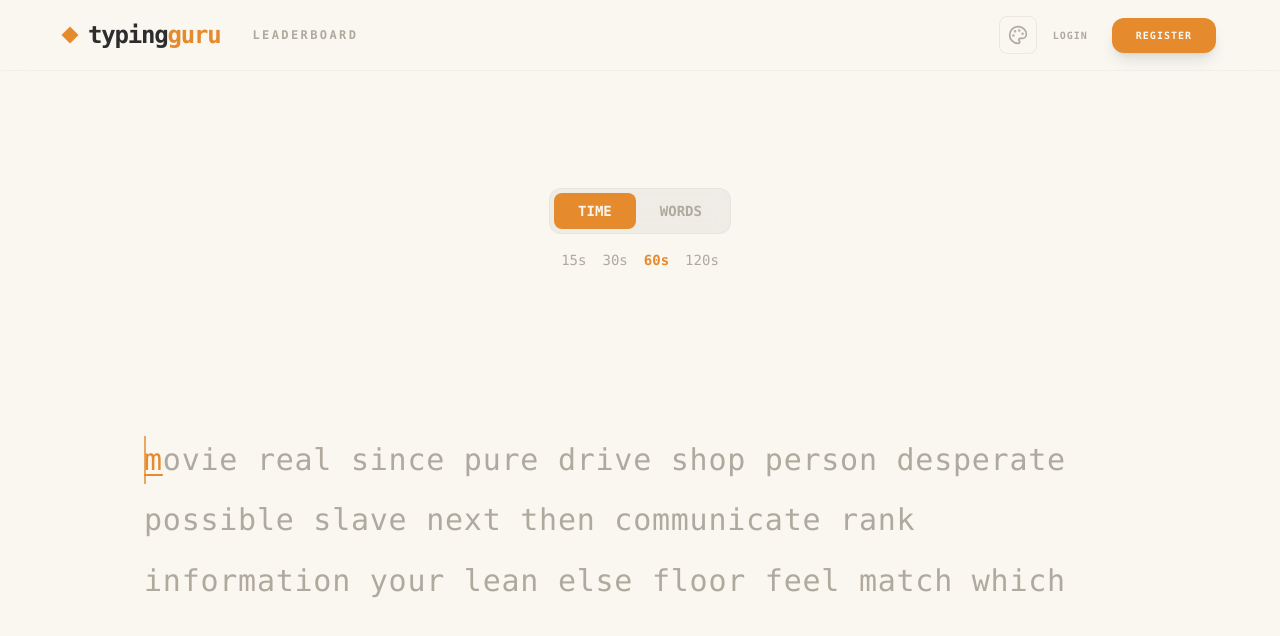
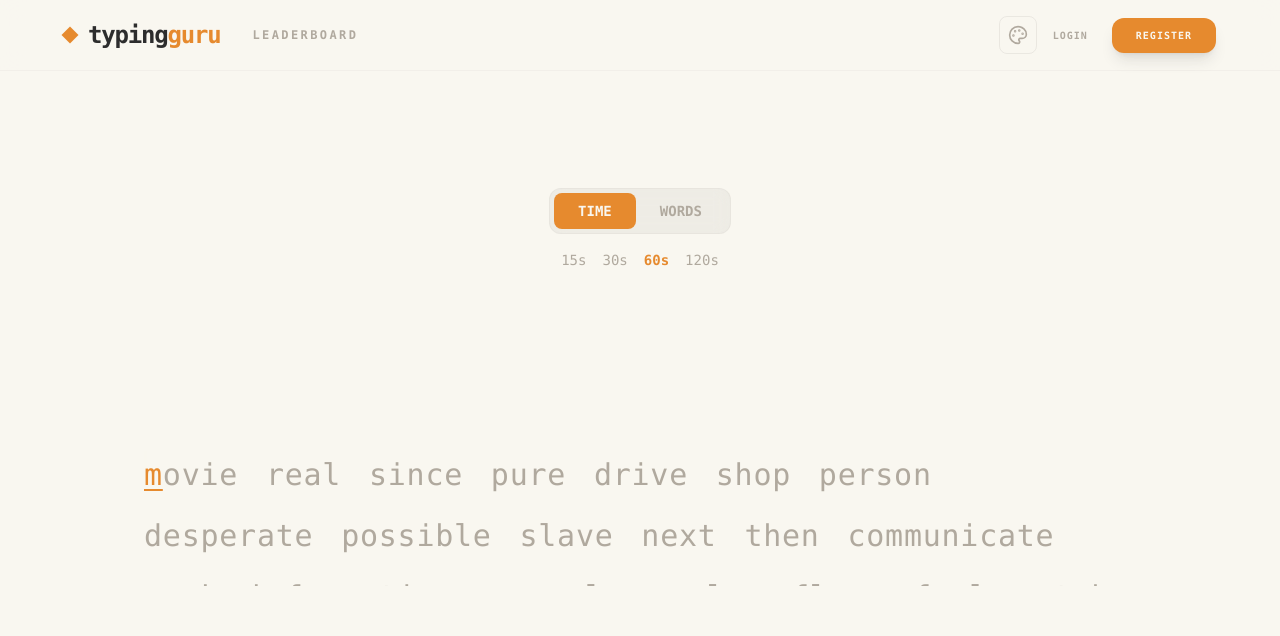
Before and after one commit to ashish07-cloud/Typing, a React (Vite) app in the folder client/: page / in a window 1280 px wide. Shown: the top 636 px of the page. Built offline with nearby package versions, Linux system fonts and the light colour scheme.

Commit message:
updated some caret function

```diff
--- a/client/src/components/typing-engine/Caret.jsx
+++ b/client/src/components/typing-engine/Caret.jsx
@@ -7,18 +7,21 @@ const Caret = memo(({ status }) => {
     <div
       className={`
         absolute
-        z-20
-        bg-main
-        w-[2px]
-        transition-transform
-        duration-75
-        ease-out
-        ${status === "idle" ? "animate-pulse" : ""}
+        z-30
+
+        w-[0.1em]
+        rounded-[var(--roundness, 0.1em)]
+        pointer-events-none
+        will-change-transform
+
+        transition-transform duration-[100ms] cubic-bezier(0.17, 0.67, 0.83, 0.67)
+        ${status === "idle" ? "animate-caret-smooth" : "opacity-100"}
       `}
       style={{
-        height: "var(--caret-height, 1.5em)",
+        backgroundColor: "var(--main-color)",
+        height: "1.2em", // Matching MonkeyType CSS
         transform: "translate3d(var(--caret-x), var(--caret-y), 0)",
-        top: 0,
+        top: "-0.1em", // Slight offset to center vertically with text
         left: 0,
       }}
     />
--- a/client/src/components/typing-engine/TestDisplay.jsx
+++ b/client/src/components/typing-engine/TestDisplay.jsx
@@ -1,22 +1,9 @@
-import {
-  useEffect,
-  useRef,
-  useCallback,
-  useLayoutEffect,
-  useState,
-} from "react";
+import { useEffect, useRef, useCallback, useLayoutEffect, useState } from "react";
 import Caret from "./Caret";
 import Word from "./Word";
 import HiddenInput from "./HiddenInput";
 
-export default function TestDisplay({
-  words,
-  index,
-  results,
-  status,
-  handleChar,
-  handleBackspace,
-}) {
+export default function TestDisplay({ words, index, results, status, handleChar, handleBackspace }) {
   const containerRef = useRef(null);
   const wordsWrapperRef = useRef(null);
   const inputRef = useRef(null);
@@ -24,9 +11,7 @@ export default function TestDisplay({
   const [marginOffset, setMarginOffset] = useState(0);
 
   useEffect(() => {
-    if (status !== "finished") {
-      inputRef.current?.focus();
-    }
+    if (status !== "finished") inputRef.current?.focus();
   }, [status]);
 
   useEffect(() => {
@@ -44,37 +29,35 @@ export default function TestDisplay({
 
     if (!container || !activeLetter) return;
 
-    const raf = requestAnimationFrame(() => {
-      // 1. Caret Positioning
+    const updateCaret = () => {
       const containerRect = container.getBoundingClientRect();
       const letterRect = activeLetter.getBoundingClientRect();
 
-      container.style.setProperty("--caret-x", `${letterRect.left - containerRect.left}px`);
-      container.style.setProperty("--caret-y", `${letterRect.top - containerRect.top}px`);
-      container.style.setProperty("--caret-height", `${letterRect.height}px`);
+      // Calculate position relative to container
+      const x = letterRect.left - containerRect.left;
+      const y = letterRect.top - containerRect.top;
 
-      // 2. Line Shifting Logic
-      // We find the parent "Word" div of the current letter
+      container.style.setProperty("--caret-x", `${x}px`);
+      container.style.setProperty("--caret-y", `${y}px`);
+
+      // Line Shifting Logic
       const activeWord = activeLetter.closest(".word-wrapper");
       if (activeWord) {
         const wordTop = activeWord.offsetTop;
         const wordHeight = activeWord.offsetHeight;
-        const gap = 12; // This matches your gap-y-3 (0.75rem / 12px)
-
-        // lineHeight is the distance from the top of one line to the top of the next
+        const gap = 12; // gap-y-3
         const lineHeight = wordHeight + gap;
 
-        // If the current word is on line 2 or further down (wordTop > 0)
-        // We shift the wrapper up so the active word is always on the 2nd line.
-        // Line 0: top=0, Line 1: top=lineHeight, Line 2: top=lineHeight*2
+        // MonkeyType behavior: shift when moving to line 3
         if (wordTop > lineHeight) {
           setMarginOffset(-(wordTop - lineHeight));
         } else {
           setMarginOffset(0);
         }
       }
-    });
+    };
 
+    const raf = requestAnimationFrame(updateCaret);
     return () => cancelAnimationFrame(raf);
   }, [index, words]);
 
@@ -85,31 +68,10 @@ export default function TestDisplay({
     <div
       ref={containerRef}
       onClick={() => inputRef.current?.focus()}
-      className="
-        relative
-        w-full
-        max-w-5xl
-        mx-auto
-        px-4
-        font-mono
-        text-xl
-        sm:text-2xl
-        md:text-3xl
-        leading-relaxed
-        tracking-wide
-        select-none
-        cursor-text
-        overflow-hidden
-        /* Height for exactly 3 lines: (line-height * 3) + (gap * 2) */
-        /* Adjusted height to be safe: 1.5em * 3 lines + small buffer */
-        h-[4.8em]
-        sm:h-[5.2em]
-        md:h-[5.5em]
-      "
+      className="relative w-full max-w-5xl mx-auto px-4 font-mono text-2xl md:text-3xl leading-relaxed tracking-wide select-none cursor-text overflow-hidden h-[3.8em] md:h-[4.5em]"
       style={{
         "--caret-x": "0px",
         "--caret-y": "0px",
-        "--caret-height": "1.5em",
       }}
     >
       <HiddenInput
@@ -123,8 +85,8 @@ export default function TestDisplay({
 
       <div
         ref={wordsWrapperRef}
-        className="flex flex-wrap gap-y-3 transition-transform duration-250 ease-in-out"
-        style={{ transform: `translateY(${marginOffset}px)` }}
+        className="flex flex-wrap gap-x-[0.3em] gap-y-3 test-display-wrapper"
+        style={{ transform: `translate3d(0, ${marginOffset}px, 0)` }}
       >
         {wordsArray.map((word, wordIdx) => {
           const displayWord = wordIdx === wordsArray.length - 1 ? word : word + " ";
@@ -132,7 +94,6 @@ export default function TestDisplay({
           globalIndex += displayWord.length;
 
           return (
-            /* We add 'word-wrapper' class here for the scroll logic to find it */
             <div key={`${wordIdx}-${startIndex}`} className="word-wrapper">
               <Word
                 word={displayWord}
--- a/client/src/styles/globals.css
+++ b/client/src/styles/globals.css
@@ -1,44 +1,3 @@
-/* @import "tailwindcss";
-
-@theme {
-
-  --color-page: var(--bg-color);
-  --color-main: var(--main-color);
-  --color-sub: var(--sub-color);
-  --color-dark: var(--text-color);
-  --color-error: var(--error-color);
-
-
-  --color-olive-600: #6B8E23;
-  --color-olive-700: #556B2F;
-}
-
-:root {
-
-  --bg-color: #f5f2e7;
-  --main-color: #8c8c73;
-  --sub-color: #b5b59a;
-  --text-color: #1c1c1c;
-  --error-color: #ca4754;
-}
-
-[data-theme='dark'] {
-  --bg-color: #111111;
-  --main-color: #eeeeee;
-  --sub-color: #444444;
-  --text-color: #ffffff;
-  --error-color: #da3333;
-}
-
-@layer base {
-  body {
-    background-color: var(--bg-color);
-    color: var(--text-color);
-    transition: all 0.25s ease;
-    @apply font-mono;
-  }
-} */
-
 @import "tailwindcss";
 
 @theme {
@@ -63,10 +22,38 @@
 /* ✨ Only body transitions */
 @layer base {
   body {
-    background-color: var(--bg-color);
+    background: var(--bg-color); /* changed from background-color */
     color: var(--text-color);
     font-size: var(--font-size, 16px);
-    transition: background-color 0.2s ease, color 0.2s ease;
+    transition: background 0.2s ease, color 0.2s ease; /* transition on background */
     @apply font-mono antialiased;
   }
 }
+
+@keyframes caret-blink {
+  0%, 100% { opacity: 1; }
+  50% { opacity: 0; }
+}
+
+.animate-caret-blink {
+  animation: caret-blink 1s step-end infinite;
+}
+
+@keyframes caretFlashSmooth {
+  0%, 100% {
+    opacity: 1;
+  }
+  50% {
+    opacity: 0;
+  }
+}
+
+.animate-caret-smooth {
+  animation: caretFlashSmooth 1s ease-in-out infinite;
+}
+
+/* Optional: Add this if you want the MonkeyType "smooth" feel on the wrapper too */
+.test-display-wrapper {
+  transition: transform 0.25s cubic-bezier(0.4, 0, 0.2, 1);
+  will-change: transform;
+}
--- a/client/src/styles/themes.js
+++ b/client/src/styles/themes.js
@@ -39,36 +39,12 @@ export const THEMES = {
     error: "#ff4d4d",
   },
 
-  nord: {
-    bg: "#2e3440",
-    main: "#88c0d0",
-    sub: "#4c566a",
-    text: "#eceff4",
-    error: "#bf616a",
-  },
-
   cyberpunk: {
     bg: "#000000",
     main: "#00ff41",
     sub: "#0f380f",
     text: "#00ff41",
     error: "#ff0033",
-  },
-
-  rose: {
-    bg: "#1f1b24",
-    main: "#ff79c6",
-    sub: "#44475a",
-    text: "#f8f8f2",
-    error: "#ff5555",
-  },
-
-  ocean: {
-    bg: "#0e1a24",
-    main: "#00bcd4",
-    sub: "#355c7d",
-    text: "#e0f7fa",
-    error: "#ff5252",
   },
 
   forest: {
@@ -79,60 +55,12 @@ export const THEMES = {
     error: "#ff4d4d",
   },
 
-  latte: {
-    bg: "#faf4ed",
-    main: "#d7827e",
-    sub: "#b8b8b8",
-    text: "#575279",
-    error: "#b4637a",
-  },
-
-  aurora: {
-    bg: "#0b132b",
-    main: "#6fffe9",
-    sub: "#3a506b",
-    text: "#f1faee",
-    error: "#ff006e",
-  },
-
-  graphite: {
-    bg: "#181818",
-    main: "#ffcc00",
-    sub: "#444444",
-    text: "#f0f0f0",
-    error: "#ff5555",
-  },
-
   vaporwave: {
     bg: "#2b1055",
     main: "#ff00cc",
     sub: "#4b0082",
     text: "#ffffff",
     error: "#ff4d6d",
-  },
-
-  cobalt: {
-    bg: "#002240",
-    main: "#ffcc00",
-    sub: "#005792",
-    text: "#ffffff",
-    error: "#ff5733",
-  },
-
-  ember: {
-    bg: "#1c0f0f",
-    main: "#ff4500",
-    sub: "#3b1f1f",
-    text: "#fbe9e7",
-    error: "#ff0000",
-  },
-
-  slate: {
-    bg: "#1f2937",
-    main: "#3b82f6",
-    sub: "#4b5563",
-    text: "#f9fafb",
-    error: "#ef4444",
   },
 
   ivory: {
@@ -143,179 +71,45 @@ export const THEMES = {
     error: "#dc322f",
   },
 
-  neonblue: {
-    bg: "#0a0f2c",
-    main: "#00eaff",
-    sub: "#1c2541",
-    text: "#ffffff",
-    error: "#ff0054",
+  latte: {
+    bg: "#faf4ed",
+    main: "#d7827e",
+    sub: "#b8b8b8",
+    text: "#575279",
+    error: "#b4637a",
   },
 
-  obsidian: {
-    bg: "#0c0c0c",
-    main: "#bb86fc",
-    sub: "#2c2c2c",
-    text: "#eaeaea",
-    error: "#cf6679",
-  },
-  glacier: {
-    bg: "#f0f5fa",     // very light ice blue
-    main: "#7f9fbf",   // dusty blue
-    sub: "#b8c9d9",    // soft periwinkle
-    text: "#2c3e50",   // deep navy
-    error: "#e06c6c",  // muted coral
+  onyx: {
+    bg: "#0f0f0f",
+    main: "#d4af37",
+    sub: "#4a4a4a",
+    text: "#f0f0f0",
+    error: "#e55b5b",
   },
 
-  chiffon: {
-    bg: "#fff9f0",     // warm off-white
-    main: "#e3b3a0",   // soft peach
-    sub: "#d9c9b8",    // sand
-    text: "#4a3f35",   // rich brown
-    error: "#d97777",  // dusty rose
+  charcoal: {
+    bg: "#2c2c2c",
+    main: "#ffb347",
+    sub: "#5a5a5a",
+    text: "#f0f0f0",
+    error: "#ff6b6b",
   },
 
-  moonstone: {
-    bg: "#f4f1f0",     // light grey with warmth
-    main: "#8f9eb5",   // muted lavender-blue
-    sub: "#c2c9d0",    // silver grey
-    text: "#2e2e2e",   // charcoal
-    error: "#c76e6e",  // faded red
-  },
-
-  seafoam: {
-    bg: "#eef7f2",     // whisper mint
-    main: "#6a9c89",   // sage green
-    sub: "#b5d1c5",    // seafoam
-    text: "#1f3a3a",   // deep teal
-    error: "#d46b6b",  // soft terracotta
-  },
-
-  petal: {
-    bg: "#fdf3f0",     // pale blush
-    main: "#e8a2a2",   // dust rose
-    sub: "#e1c0c0",    // pinkish beige
-    text: "#5a4a4a",   // dark taupe
-    error: "#b34d4d",  // brick red
-  },
-
-  linen: {
-    bg: "#f8f4e9",     // creamy white
-    main: "#b59d7a",   // warm taupe
-    sub: "#d6cdbc",    // light beige
-    text: "#3e3a34",   // dark brown-grey
-    error: "#bf6b6b",  // dusty rose
-  },
-
-  cotton: {
-    bg: "#f7f9fc",     // bright white with blue cast
-    main: "#a0b9d4",   // soft denim
-    sub: "#c9d6e5",    // pale blue-grey
-    text: "#2d3b4f",   // navy
-    error: "#d16f6f",  // light coral
-  },
-
-  breeze: {
-    bg: "#ebf5f7",     // ice blue
-    main: "#7bc3c3",   // muted teal
-    sub: "#b8dbdb",    // pale aqua
-    text: "#2c5050",   // dark teal
-    error: "#d45f5f",  // faded red
-  },
-
-  silk: {
-    bg: "#faf1e6",     // light champagne
-    main: "#dbb68c",   // golden tan
-    sub: "#e7d6c2",    // cream
-    text: "#5b4d3e",   // espresso
-    error: "#c96262",  // rose brown
+  smoke: {
+    bg: "#121212",
+    main: "#b0b0b0",
+    sub: "#3a3a3a",
+    text: "#f0f0f0",
+    error: "#e57373",
   },
 
   pearl: {
-    bg: "#ffffff",     // pure white
-    main: "#c0a0c0",   // light lavender
-    sub: "#e0d0e0",    // lilac grey
-    text: "#404040",   // dark grey
-    error: "#c65a5a",  // muted red
+    bg: "#ffffff",
+    main: "#c0a0c0",
+    sub: "#e0d0e0",
+    text: "#404040",
+    error: "#c65a5a",
   },
 
-  // ----- 10 DARK THEMES (professional, rich, classy) -----
-  onyx: {
-    bg: "#0f0f0f",     // almost black
-    main: "#d4af37",   // gold
-    sub: "#4a4a4a",    // charcoal
-    text: "#f0f0f0",   // off-white
-    error: "#e55b5b",  // bright coral
-  },
 
-  phantom: {
-    bg: "#1a1e2c",     // deep navy
-    main: "#a688ff",   // lavender
-    sub: "#404b63",    // slate
-    text: "#e2e6f0",   // light grey-blue
-    error: "#ff7575",  // soft red
-  },
-
-  shadow: {
-    bg: "#1e1e1e",     // dark grey
-    main: "#66ccff",   // sky blue
-    sub: "#4d4d4d",    // medium grey
-    text: "#f2f2f2",   // almost white
-    error: "#ff6666",  // light red
-  },
-
-  raven: {
-    bg: "#1b1b2f",     // dark purple-blue
-    main: "#e43d5c",   // rich ruby
-    sub: "#4e4e6b",    // muted indigo
-    text: "#f2f0f9",   // lavender white
-    error: "#ff8888",  // pastel red
-  },
-
-  charcoal: {
-    bg: "#2c2c2c",     // deep charcoal
-    main: "#ffb347",   // amber
-    sub: "#5a5a5a",    // warm grey
-    text: "#f0f0f0",   // light grey
-    error: "#ff6b6b",  // salmon
-  },
-
-  eclipse: {
-    bg: "#0d1117",     // almost black blue
-    main: "#79c9ff",   // light cobalt
-    sub: "#3d4a5d",    // blue-grey
-    text: "#e5e9f0",   // pale grey-blue
-    error: "#ff7c7c",  // light coral
-  },
-
-  twilight: {
-    bg: "#1a2639",     // deep indigo
-    main: "#ff9f1c",   // orange
-    sub: "#4b5d73",    // steel blue
-    text: "#f0f4fa",   // ice white
-    error: "#ff7b7b",  // soft red
-  },
-
-  cinder: {
-    bg: "#1c1c1e",     // warm black
-    main: "#ff6b6b",   // coral
-    sub: "#5a5a60",    // grey-violet
-    text: "#f5f5f7",   // white smoke
-    error: "#ff4d4d",  // bright red
-  },
-
-  smoke: {
-    bg: "#121212",     // rich black
-    main: "#b0b0b0",   // silver
-    sub: "#3a3a3a",    // dark grey
-    text: "#f0f0f0",   // white
-    error: "#e57373",  // light rose
-  },
-
-  nightshade: {
-    bg: "#0f1724",     // very dark blue
-    main: "#9b59b6",   // purple
-    sub: "#3e4b64",    // dusty blue
-    text: "#ecf0f5",   // almost white
-    error: "#ff7080",  // pinkish red
-  },
 };
```
Also changed, not shown: client/src/components/common/Loader.jsx (+19 -14 lines), client/src/components/test/TestController.jsx (+47 -7 lines), 1 other file (tests, documents, lock files or other folders).
